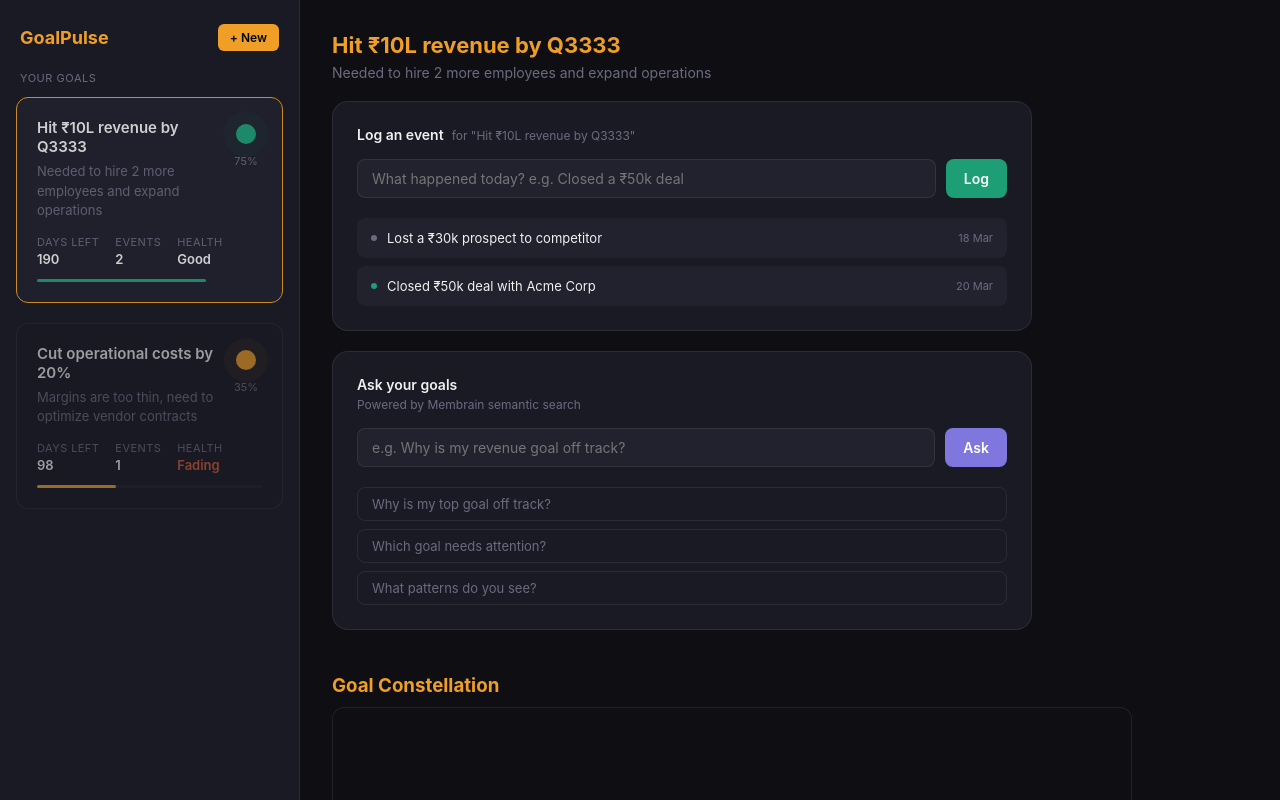
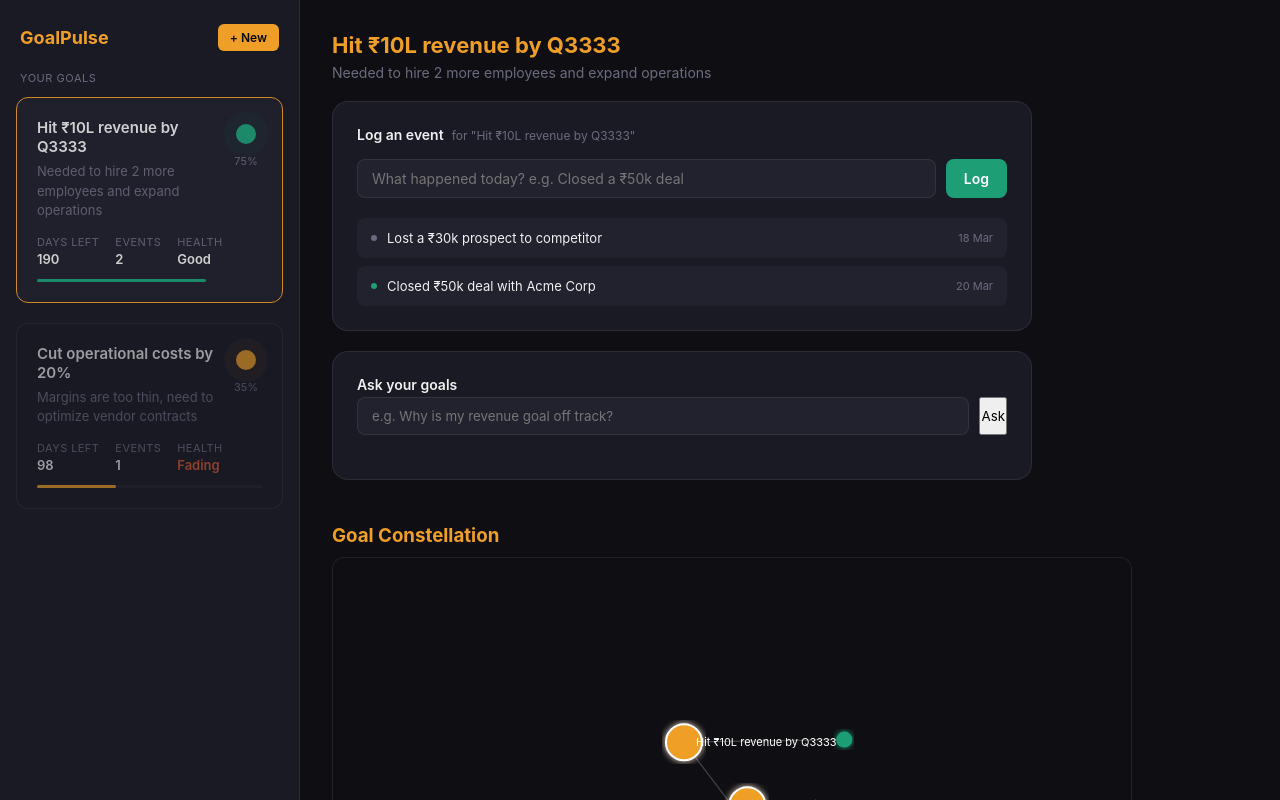
Before and after one commit to madhanmatthew/MEMbrain-Hackathon, a React (Vite) app: page / in a window 1280 px wide. Shown: the top 800 px of the page. Built offline with nearby package versions, Linux system fonts and the light colour scheme.

Commit message:
modified insights panel

```diff
--- a/src/components/InsightPanel.jsx
+++ b/src/components/InsightPanel.jsx
@@ -1,5 +1,33 @@
 import { useState } from 'react'
 import { searchMemories } from '../api/membrain'
+
+// 🧠 NEW: FINAL INSIGHT BUILDER (SAFE)
+function buildFinalInsight({ problems = [], positives = [], patterns = [] }) {
+  let mainReason = ""
+  let supportingReason = ""
+
+  if (problems.length > 0) {
+    mainReason = `due to recent setbacks such as ${problems[0]}`
+  } else if (patterns.length > 0) {
+    mainReason = `due to inconsistent performance`
+  } else if (positives.length > 0) {
+    mainReason = `with generally positive progress`
+  } else {
+    mainReason = `due to limited activity`
+  }
+
+  if (patterns.length > 0) {
+    supportingReason = `inconsistent signals across events`
+  } else if (positives.length > 0 && problems.length > 0) {
+    supportingReason = `both positive and negative signals`
+  } else if (positives.length > 0) {
+    supportingReason = `some positive momentum`
+  } else {
+    supportingReason = `low activity levels`
+  }
+
+  return `Your goal appears to be affected ${mainReason}, with ${supportingReason}. This is likely causing the observed inconsistency.`
+}
 
 export default function InsightPanel({ goals, onHighlight }) {
   const [query, setQuery] = useState('')
@@ -7,7 +35,7 @@ export default function InsightPanel({ goals, onHighlight }) {
   const [loading, setLoading] = useState(false)
   const [searched, setSearched] = useState(false)
 
-  // 🧠 SMART LOCAL INSIGHTS
+  // 🧠 UPDATED: SMART INSIGHTS WITH FINAL INSIGHT
   const generateInsights = (query, goals) => {
     const insights = []
     const q = query.toLowerCase()
@@ -15,38 +43,43 @@ export default function InsightPanel({ goals, onHighlight }) {
     goals.forEach(goal => {
       const events = goal.events || []
 
+      const problems = []
+      const positives = []
+      const patterns = []
+
       const negatives = events.filter(e =>
         e.text.toLowerCase().includes("lost") ||
         e.text.toLowerCase().includes("delay") ||
         e.text.toLowerCase().includes("issue")
       )
 
-    const positives = events.filter(e =>
+      const positiveEvents = events.filter(e =>
         e.text.toLowerCase().includes("closed") ||
         e.text.toLowerCase().includes("growth") ||
         e.text.toLowerCase().includes("increase") ||
         e.text.toLowerCase().includes("viral")
       )
 
-    // 🧠 BROADER "PROBLEM" DETECTION
+      // PROBLEMS
       if (
         q.includes("off track") ||
         q.includes("not growing") ||
-      q.includes("not increasing") ||
         q.includes("problem") ||
         q.includes("issue") ||
         q.includes("why")
       ) {
         if (negatives.length > 0) {
+          problems.push(...negatives.map(e => e.text))
+
           insights.push({
             goalName: goal.name,
-          insight: `Problems detected: ${negatives.map(e => e.text).join(", ")}`,
+            insight: `Problems detected: ${problems.join(", ")}`,
             score: "High relevance"
           })
         }
       }
 
-    // ⚠️ ATTENTION
+      // ATTENTION
       if (
         q.includes("attention") ||
         q.includes("focus") ||
@@ -61,19 +94,24 @@ export default function InsightPanel({ goals, onHighlight }) {
         }
       }
 
-    // 📊 PATTERNS
+      // PATTERNS
       if (
         q.includes("pattern") ||
         q.includes("trend") ||
-      q.includes("inconsistent")
+        q.includes("inconsistent") ||
+        q.includes("why")
       ) {
-      if (positives.length && negatives.length) {
+        if (positiveEvents.length && negatives.length) {
+          patterns.push("mixed signals")
+
           insights.push({
             goalName: goal.name,
             insight: "Mixed signals — inconsistent progress observed",
             score: "Pattern found"
           })
-      } else if (positives.length) {
+        } else if (positiveEvents.length) {
+          positives.push(...positiveEvents.map(e => e.text))
+
           insights.push({
             goalName: goal.name,
             insight: "Consistent positive momentum",
@@ -82,19 +120,36 @@ export default function InsightPanel({ goals, onHighlight }) {
         }
       }
 
-    // 🚀 PERFORMANCE (NEW — IMPORTANT)
+      // PERFORMANCE
       if (
         q.includes("performing") ||
-      q.includes("doing well") ||
         q.includes("growth")
       ) {
-      if (positives.length > 0) {
+        if (positiveEvents.length > 0) {
+          positives.push(...positiveEvents.map(e => e.text))
+
           insights.push({
             goalName: goal.name,
-          insight: `Positive drivers: ${positives.map(e => e.text).join(", ")}`,
+            insight: `Positive drivers: ${positives.join(", ")}`,
             score: "Strong"
           })
         }
+      }
+
+      // 🔥 NEW: FINAL INSIGHT (ONLY IF DATA EXISTS)
+      if (problems.length || positives.length || patterns.length) {
+        const finalInsight = buildFinalInsight({
+          problems,
+          positives,
+          patterns
+        })
+
+        insights.push({
+          goalName: goal.name,
+          insight: finalInsight,
+          score: "Final Insight",
+          isFinal: true
+        })
       }
     })
 
@@ -108,13 +163,11 @@ export default function InsightPanel({ goals, onHighlight }) {
     setSearched(true)
 
     try {
-      // 🔥 FIRST: USE SMART LOCAL INSIGHTS
       const localInsights = generateInsights(query, goals)
 
       if (localInsights.length > 0) {
         setResults(localInsights)
       } else {
-        // 🔁 FALLBACK TO MEMBRAIN
         const data = await searchMemories(query)
         const memories = data.results ?? data.memories ?? []
 
@@ -129,8 +182,6 @@ export default function InsightPanel({ goals, onHighlight }) {
 
     } catch (err) {
       console.error('Search failed:', err)
-
-      // 🔥 EVEN ON ERROR → USE LOCAL
       const fallback = generateInsights(query, goals)
       setResults(fallback)
     }
@@ -148,9 +199,6 @@ export default function InsightPanel({ goals, onHighlight }) {
       <h3 style={{ fontSize: '14px', fontWeight: '600', color: 'var(--text)', marginBottom: '4px' }}>
         Ask your goals
       </h3>
-      <p style={{ fontSize: '12px', color: 'var(--muted)', marginBottom: '16px' }}>
-        Powered by Membrain semantic search
-      </p>
 
       <div style={{ display: 'flex', gap: '10px', marginBottom: '20px' }}>
         <input
@@ -165,102 +213,40 @@ export default function InsightPanel({ goals, onHighlight }) {
             borderRadius: '8px',
             padding: '10px 14px',
             color: 'var(--text)',
-            fontSize: '14px',
-            outline: 'none',
           }}
         />
-        <button
-          onClick={handleSearch}
-          disabled={loading || !query.trim()}
-          style={{
-            background: 'var(--purple)',
-            color: '#fff',
-            border: 'none',
-            borderRadius: '8px',
-            padding: '10px 18px',
-            fontSize: '14px',
-            fontWeight: '600',
-            cursor: loading ? 'not-allowed' : 'pointer',
-            opacity: loading ? 0.6 : 1
-          }}
-        >
+        <button onClick={handleSearch}>
           {loading ? '...' : 'Ask'}
         </button>
       </div>
 
-      {loading && (
-        <div style={{ textAlign: 'center', padding: '20px', color: 'var(--muted)', fontSize: '13px' }}>
-          Analyzing goal memory...
-        </div>
-      )}
-
-      {!loading && searched && results.length === 0 && (
-        <p style={{ color: 'var(--muted)', fontSize: '13px', textAlign: 'center', padding: '20px' }}>
-          No strong signals found — try adding more events.
-        </p>
-      )}
-
       {!loading && results.map((r, i) => (
         <div
           key={i}
-    onClick={() => onHighlight(r.goalName)}   // 🔥 ADD THIS
+          onClick={() => onHighlight(r.goalName)}
           style={{
-      cursor: 'pointer',                     // 🔥 ADD THIS
+            cursor: 'pointer',
             background: 'var(--bg3)',
             borderRadius: '10px',
             padding: '14px',
             marginBottom: '10px',
-      borderLeft: '3px solid var(--purple)'
+            borderLeft: r.isFinal ? '4px solid #a78bfa' : '3px solid var(--purple)'
+          }}
+        >
+          <div style={{ display: 'flex', justifyContent: 'space-between' }}>
+            <p style={{ fontWeight: '600' }}>{r.goalName}</p>
+            {r.score && <span>{r.score}</span>}
+          </div>
+
+          <p style={{
+            marginTop: '6px',
+            color: r.isFinal ? '#a78bfa' : 'var(--muted)',
+            fontWeight: r.isFinal ? '600' : 'normal'
           }}>
-          <div style={{ display: 'flex', justifyContent: 'space-between', marginBottom: '6px' }}>
-            <p style={{ fontSize: '13px', fontWeight: '600', color: 'var(--text)' }}>
-              {r.goalName}
-            </p>
-            {r.score && (
-              <span style={{
-                fontSize: '11px',
-                background: 'var(--bg2)',
-                color: 'var(--purple)',
-                padding: '2px 8px',
-                borderRadius: '99px',
-                border: '1px solid var(--border)'
-              }}>
-                {r.score}
-              </span>
-            )}
-          </div>
-          <p style={{ fontSize: '13px', color: 'var(--muted)', lineHeight: '1.5' }}>
             {r.insight}
           </p>
         </div>
       ))}
-
-      {!searched && goals.length > 0 && (
-        <div style={{ display: 'flex', flexDirection: 'column', gap: '8px' }}>
-          {[
-            'Why is my top goal off track?',
-            'Which goal needs attention?',
-            'What patterns do you see?'
-          ].map(q => (
-            <button
-              key={q}
-              onClick={() => setQuery(q)}
-              style={{
-                background: 'transparent',
-                border: '1px solid var(--border)',
-                borderRadius: '8px',
-                padding: '8px 14px',
-                color: 'var(--muted)',
-                fontSize: '13px',
-                cursor: 'pointer',
-                textAlign: 'left',
-              }}
-            >
-              {q}
-            </button>
-          ))}
-        </div>
-      )}
     </div>
   )
 }
```
Lines whose indentation alone changed are shown as unchanged.
